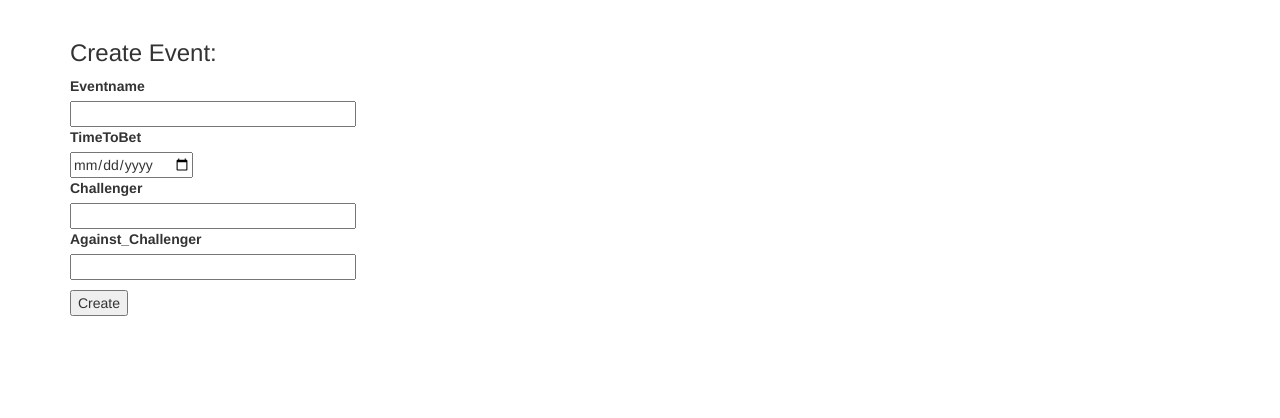
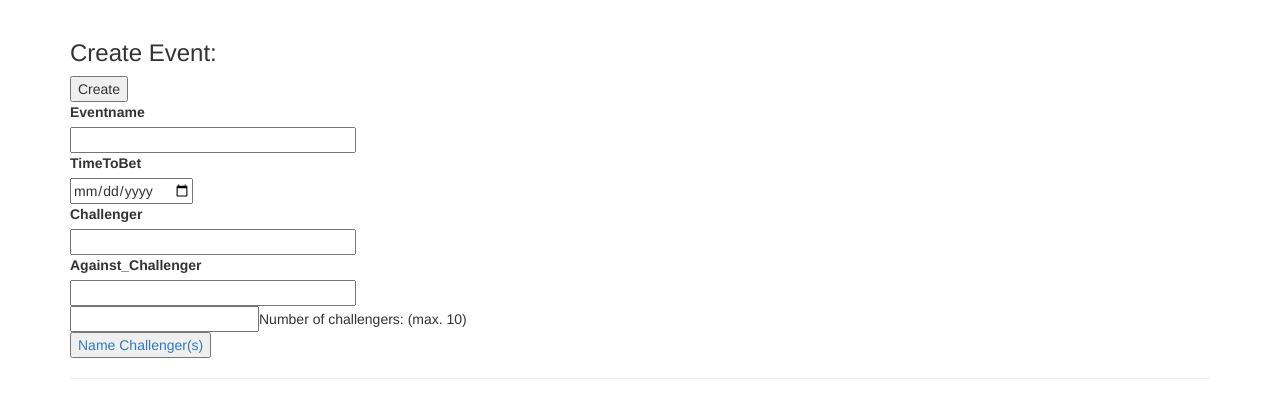
Before and after one commit to CMecker/YouBet, a Flask app: page /event/create_event in a window 1280 px wide. Shown: the part 52-470 px from the top of the page. Run offline with Flask 2, Linux system fonts and the light colour scheme; the visitor is signed in with stand-in values (Sample User, id 1); data comes from the database, SQL or seed files in the repository; some libraries are stand-ins or nearby versions.

Commit message:
added js-file branches changes

```diff
--- a/app/ref/routes.py
+++ b/app/ref/routes.py
@@ -191,6 +191,14 @@ def create_event():
     return render_template('events/create_event.html', title='CreateEvent', form=form)
 
 
+@app.route('/add_challenger', methods=['POST'])
+def add_challenger():
+    i='challenger0'
+    import pdb;pdb.set_trace()
+    q1=request.forms[i]
+    return redirect(url_for('event'))
+
+
 @app.route('/event/validate_event', methods=['GET', 'POST'])
 @login_required
 def validate_event():
--- a/app/templates/events/create_event.html
+++ b/app/templates/events/create_event.html
@@ -2,10 +2,37 @@
 {% import 'bootstrap/wtf.html' as wtf %}
 
 {% block app_content %}
+    <script type="text/javascript">
+        function addChallengerForm() {
+            document.getElementById("moreChallengerSec").innerHTML = "Hello World";
+        }
+        function addFields(){
+            // Number of inputs to create
+            var number = document.getElementById("countChallenger").value;
+            // Container <div> where dynamic content will be placed
+            var container = document.getElementById("container");
+            // Clear previous contents of the container
+            while (container.hasChildNodes()) {
+                container.removeChild(container.lastChild);
+            }
+            for (i=0;i<number;i++){
+                // Append a node with a random text
+                container.appendChild(document.createTextNode("Challenger " + (i+1)));
+                // Create an <input> element, set its type and name attributes
+                var input = document.createElement("input");
+                input.type = "text";
+                input.name = "challenger" + i;
+                container.appendChild(input);
+                // Append a line break
+                container.appendChild(document.createElement("br"));
+            }
+        }
+    </script>
     <h3>Create Event:</h3>
-    <form action="" method="post">
+    <form action="/add_challenger" method="POST">
         {{ form.hidden_tag() }}
-        <p>
+        <section>{{ form.submit() }}</section>
+        <section>
             {{ form.eventname.label }}<br>
             {{ form.eventname(size=32) }}<br>
             {{ form.time_to_bet.label }}<br>
@@ -17,7 +44,13 @@
             {% for error in form.eventname.errors %}
             <span style="color: red;">[{{ error }}]</span>
             {% endfor %}
-        </p>
-        <p>{{ form.submit() }}</p>
+        </section>
+        </section>
+        <section>
+            <input type="text" id="countChallenger" name="challenger" value="">Number of challengers: (max. 10)<br>
+            <button><a href="#" id="addingChallengerForms" onclick="addFields()">Name Challenger(s)</a></button>
+        </section>
+        <section id="container"/>
+        <hr>
     </form>
 {% endblock %}
```
